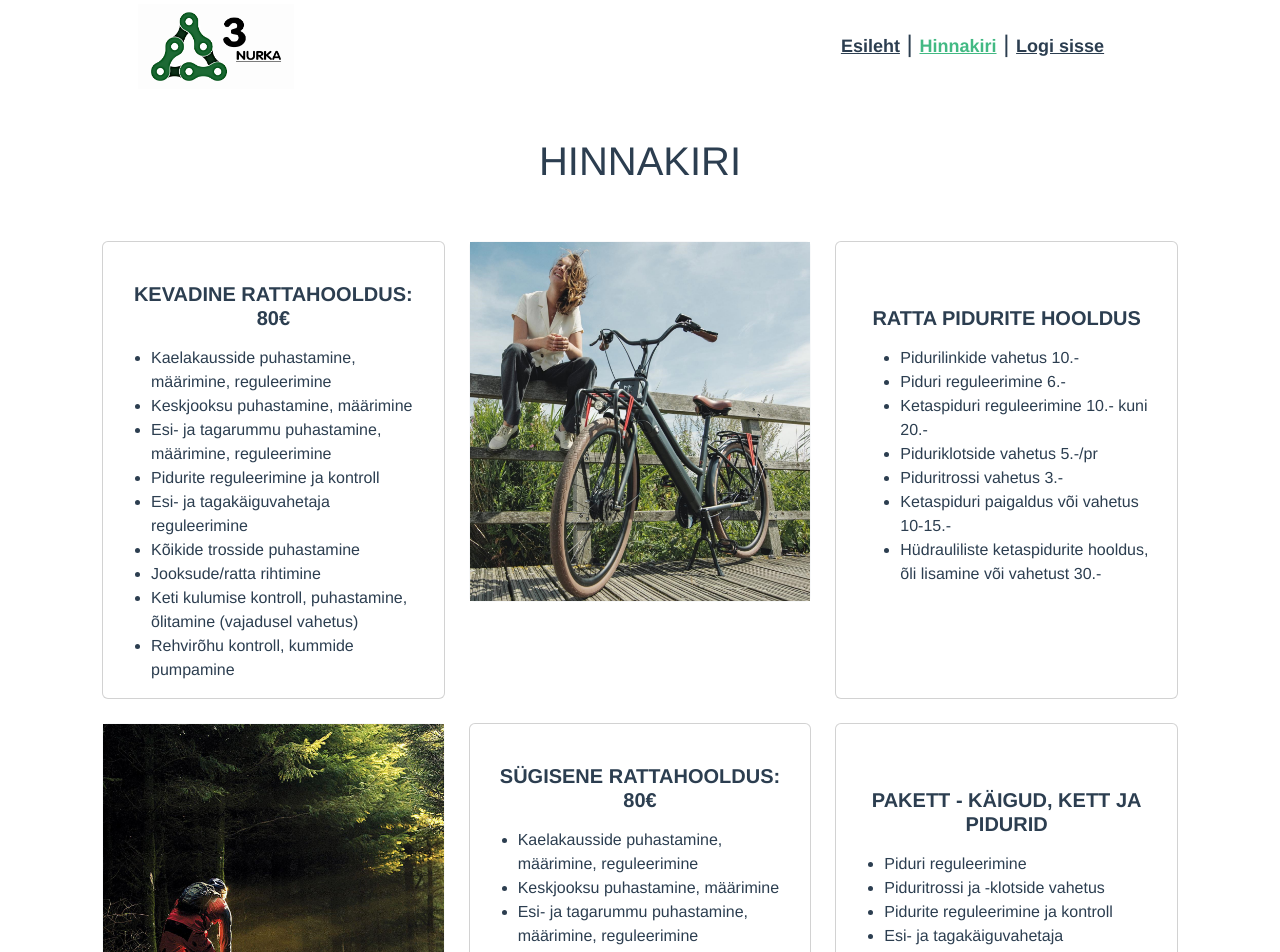
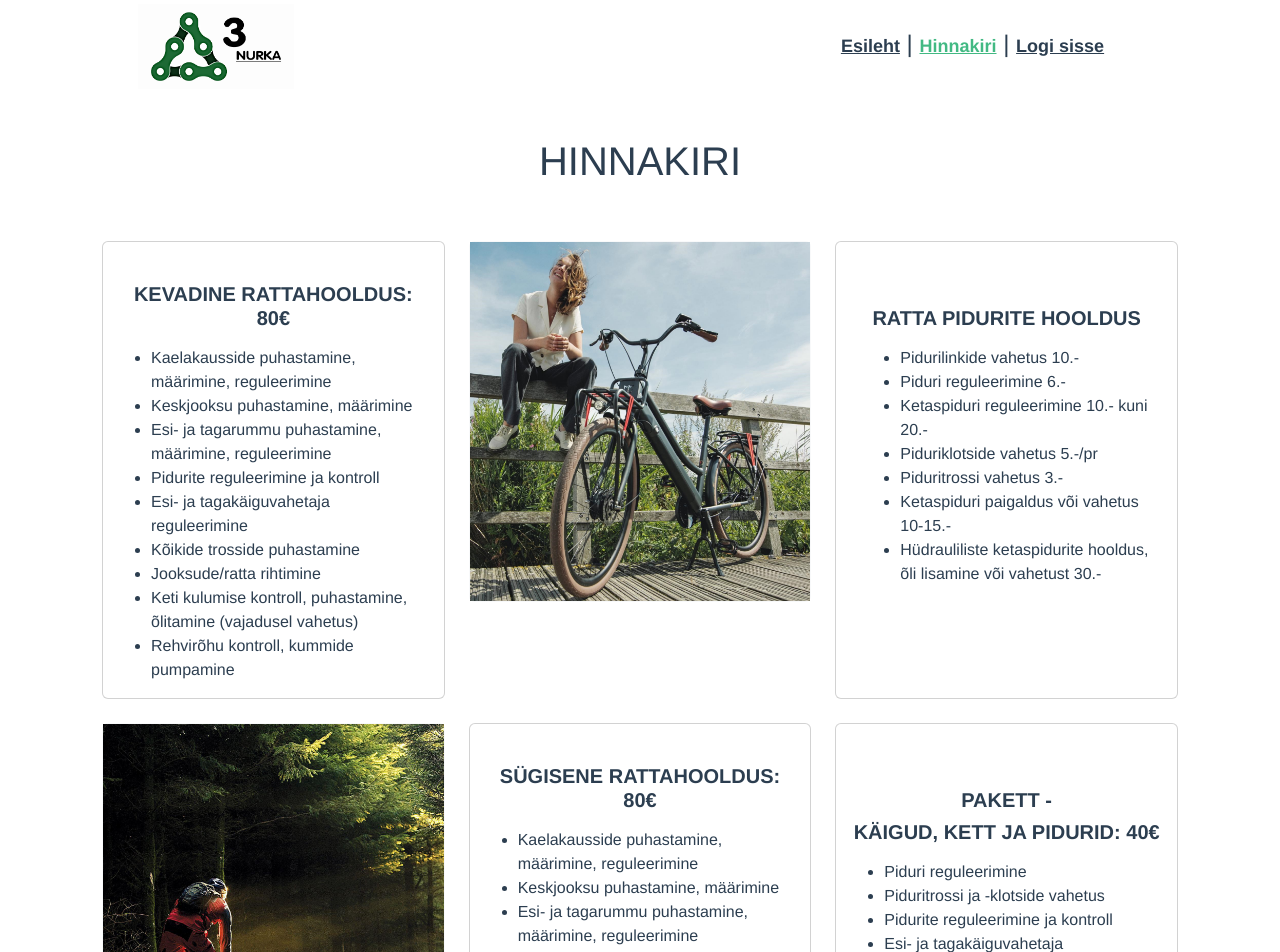
Before and after one commit to Mario2356/3nurka, a Vue app: page /#/pricelist in a window 1280 px wide. Shown: the top 952 px of the page. Built offline with nearby package versions, Linux system fonts and the light colour scheme; sample sign-in values are in the browser's storage.

Commit message:
Pricelistview

```diff
--- a/src/views/PricelistView.vue
+++ b/src/views/PricelistView.vue
@@ -87,7 +87,8 @@
       <div class="col">
         <div class="card h-100 text">
           <div class="card-body">
-            <h5 class="mt-5 mb-3"><strong>PAKETT - KÄIGUD, KETT JA PIDURID</strong></h5>
+            <h5 class="mt-5"><strong>PAKETT - </strong></h5>
+            <h5 class="mb-3"> <strong>KÄIGUD, KETT JA PIDURID: 40€ </strong></h5>
             <div class="card-text ms-3 text-start justify-content-center">
               <ul class="list-group ms-3 text-start">
                 <li>Piduri reguleerimine</li>
```
